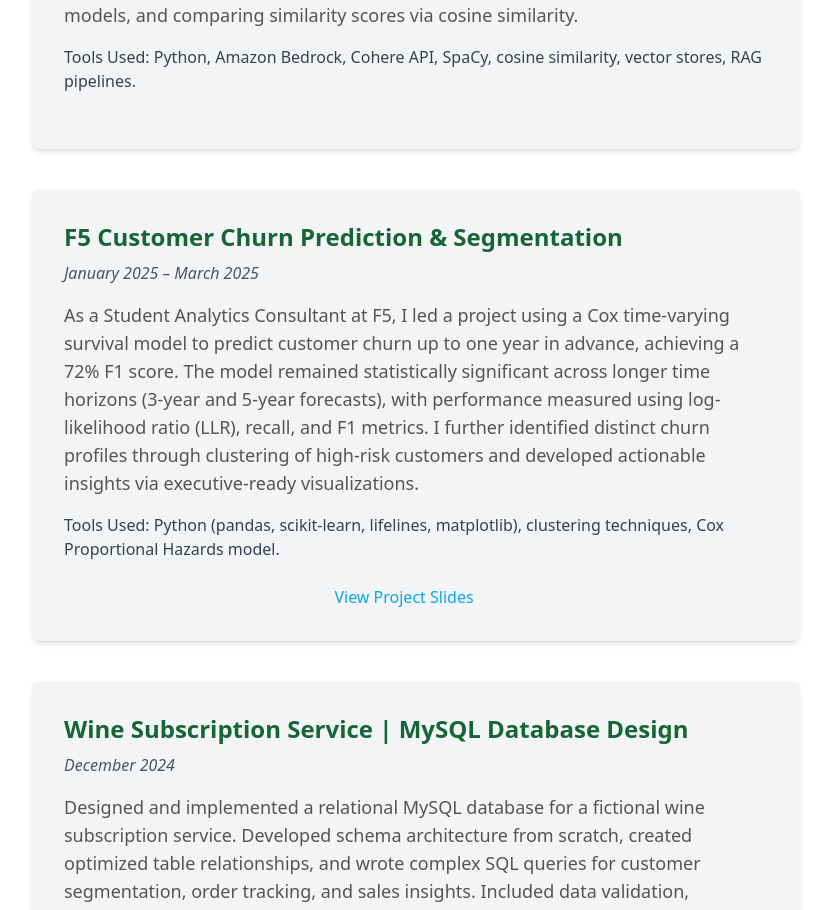
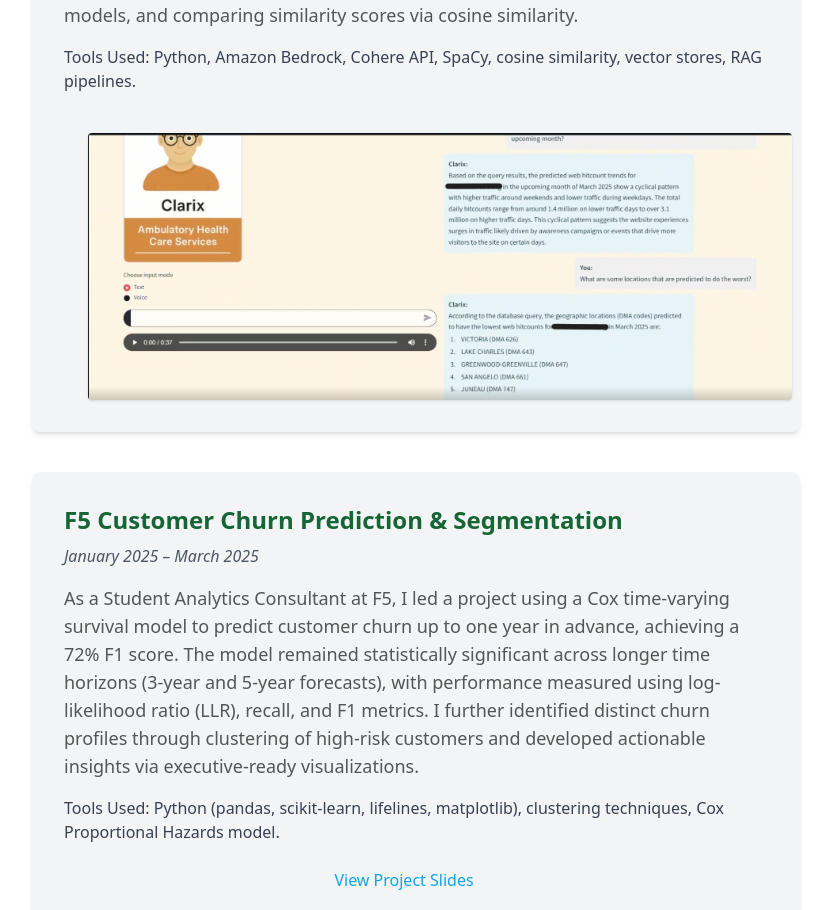
Before and after one commit to okhanson/personal_website, a React (Create React App) app: page /personal_website/projects in a window 1280 px wide. Shown: the part 1420-2330 px from the top of the page, without its empty margins (224-1055 px from the left). Built offline with nearby package versions, Linux system fonts and the light colour scheme.

Commit message:
pic of UI to project

```diff
--- a/src/pages/Projects.js
+++ b/src/pages/Projects.js
@@ -68,6 +68,11 @@
           >
 
           </a>
+                    <img
+            src={`${process.env.PUBLIC_URL}/clarix.png`}
+            alt="clarix"
+            className="max-w-full h-auto mt-4 rounded shadow"
+          />
         </div>
       </div>
 
```
Also changed, not shown: public/clarix.png (added).
